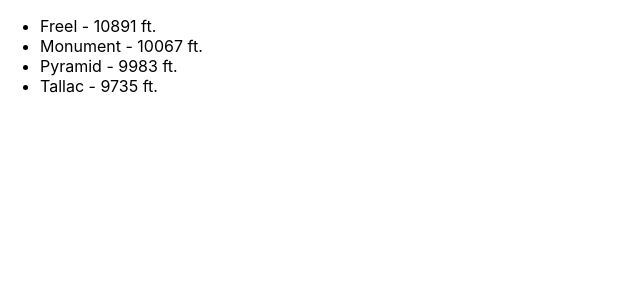
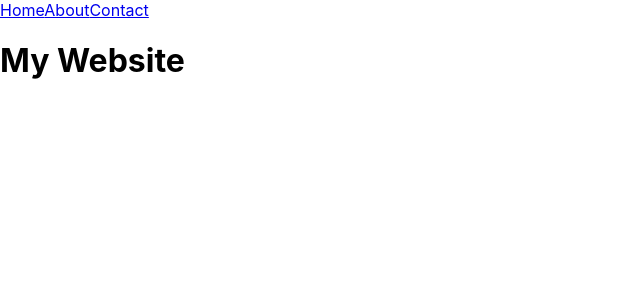
Before and after one commit to PotstickerNut/react-app, a React (Create React App) app: page / in a window 1280 px wide. Shown: the top 300 px of the page, without its empty margins (0-640 px from the left). Built offline with nearby package versions, Linux system fonts and the light colour scheme.

Commit message:
function: removed Tahoe Peaks and added Routes

```diff
--- a/src/App.js
+++ b/src/App.js
@@ -1,36 +1,54 @@
 import "./App.css";
+import { Link, Outlet } from "react-router-dom";
 
-const tahoe_peaks = [
-  { name: "Freel", elevation: 10891 },
-  { name: "Monument", elevation: 10067 },
-  { name: "Pyramid", elevation: 9983 },
-  { name: "Tallac", elevation: 9735 },
-];
-
-const List = ({ data, renderItem, renderEmpty }) => {
-  return !data.length ? (
-    renderEmpty
-  ) : (
-    <ul>
-      {data.map((item) => (
-        <li key={item.name}>{renderItem(item)}</li>
-      ))}
-    </ul>
+const Home = () => {
+  return (
+    <div>
+      <nav>
+        <Link to="/">Home</Link>
+        <Link to="/about">About</Link>
+        <Link to="/contact">Contact</Link>
+      </nav>
+      <h1>My Website</h1>
+    </div>
   );
 };
 
-function App() {
+export const About = () => {
   return (
-    <List
-      data={tahoe_peaks}
-      renderEmpty={<p>This list is empty</p>}
-      renderItem={(item) => (
-        <>
-          {item.name} - {item.elevation} ft.
-        </>
-      )}
-    />
+    <div>
+      <nav>
+        <Link to="/">Home</Link>
+        <Link to="/about">About</Link>
+        <Link to="/contact">Contact</Link>
+      </nav>
+      <h1>About Us</h1>
+      <Outlet />
+    </div>
   );
+};
+
+export const History = () => {
+  return (
+    <div>
+      <h1>Our History</h1>
+    </div>
+  );
+};
+
+export const Contact = () => {
+  return (
+    <div>
+      <nav>
+        <Link to="/">Home</Link>
+        <Link to="/about">About</Link>
+        <Link to="/contact">Contact</Link>
+      </nav>
+      <h1>Contact Us</h1>
+    </div>
+  );
+};
+
+export function App() {
+  return <Home />;
 }
-
-export default App;
--- a/src/index.js
+++ b/src/index.js
@@ -1,17 +1,18 @@
 import React from "react";
 import ReactDOM from "react-dom/client";
 import "./index.css";
-import App from "./App";
-import reportWebVitals from "./reportWebVitals";
+import { App, About, Contact, History } from "./App";
+import { BrowserRouter, Routes, Route } from "react-router-dom";
 
 const root = ReactDOM.createRoot(document.getElementById("root"));
 root.render(
-  <React.StrictMode>
-    <App />
-  </React.StrictMode>
+  <BrowserRouter>
+    <Routes>
+      <Route path="/" element={<App />} />
+      <Route path="/about" element={<About />}>
+        <Route path="history" element={<History />} />
+      </Route>
+      <Route path="/contact" element={<Contact />} />
+    </Routes>
+  </BrowserRouter>
 );
-
-// If you want to start measuring performance in your app, pass a function
-// to log results (for example: reportWebVitals(console.log))
-// or send to an analytics endpoint. Learn more: https://bit.ly/CRA-vitals
-reportWebVitals();
```
Also changed, not shown: src/functions.js (added), 1 other file (tests, documents, lock files or other folders).
